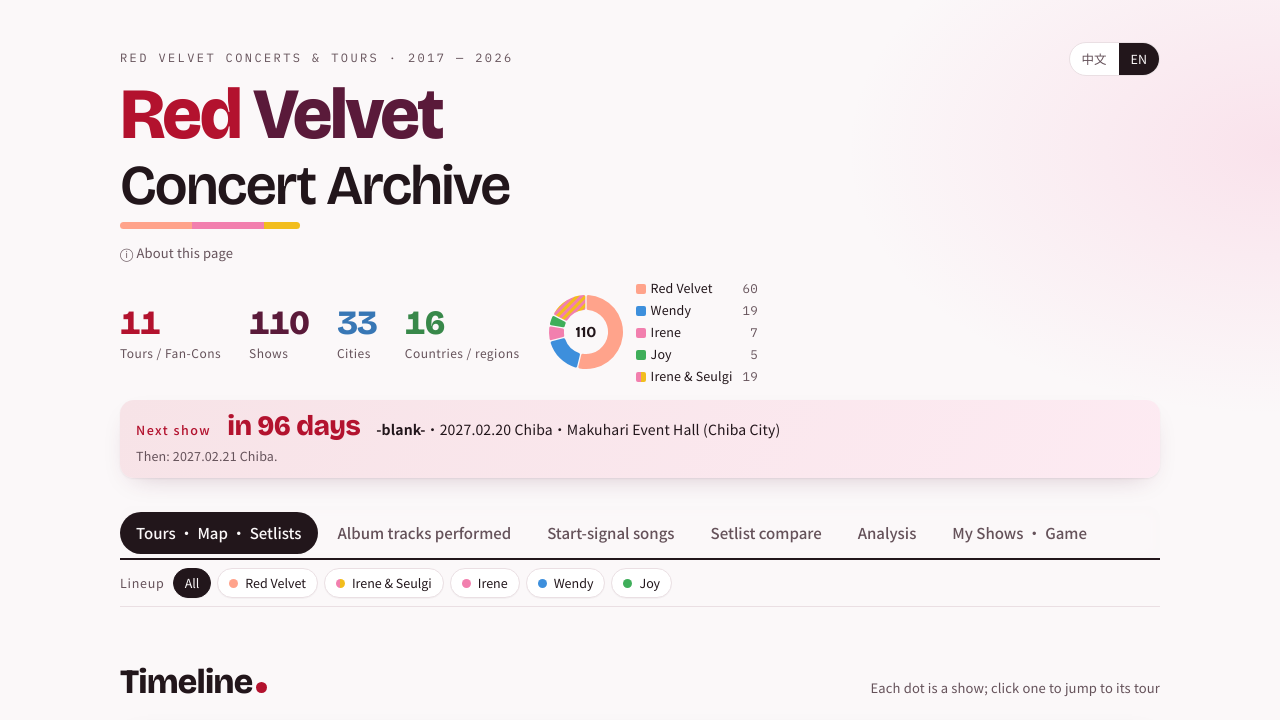
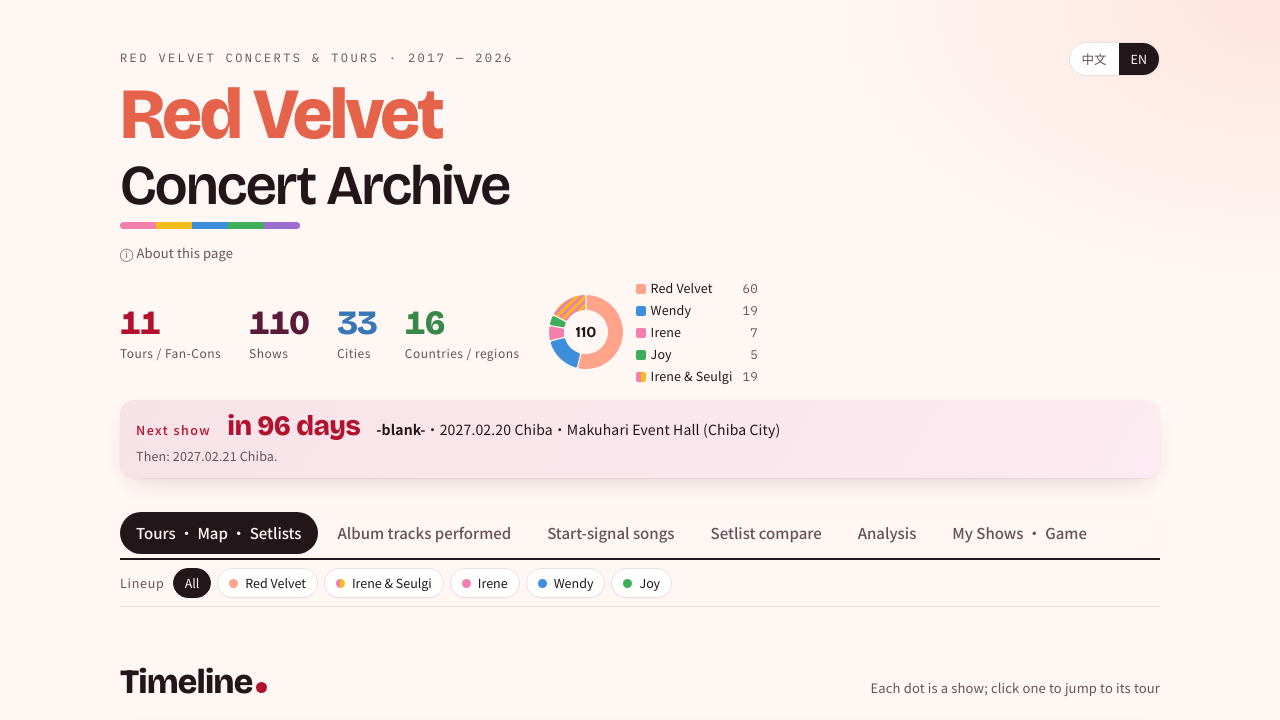
Before and after one commit to confetticon/rv-concerts, a plain HTML site: page index.html in a window 1280 px wide. Shown: the top 720 px of the page. Drawn offline with nearby package versions, Linux system fonts and the light colour scheme; a web font is replaced by a local one.

Commit message:
Add files via upload

```diff
--- a/index.html
+++ b/index.html
@@ -12,7 +12,7 @@
 <style>
 /* Layout: programme booklet — header + filters, world map with city panel, tour index, one section per tour (dates + setlist tabs), city index */
 :root{
-  --bg:#fbf8f9; --surface:#ffffff; --ink:#22161b; --muted:#65525a; --line:#eadfe3;
+  --bg:#fff7f4; --surface:#ffffff; --ink:#22161b; --muted:#65525a; --line:#eadfe3;
   --red:#b3122e; --velvet:#5a1a3a; --red-soft:#f7e3e7; --velvet-soft:#efe4ec; --cancel:#9a8b91;
   --land:#ece3e7; --land-on:#e8b9c4; --sea:#f6f1f3;
   --c-rv:#ffa38b; --c-irene:#f27fae; --c-seulgi:#f2bd1d; --c-wendy:#3d8fdc; --c-joy:#3fae5a; --c-yeri:#9b6fd0;
@@ -22,14 +22,14 @@
   --head:"Bricolage Grotesque","Chiron GoRound TC","Noto Sans TC","PingFang TC",system-ui,sans-serif;
 }
 @media (prefers-color-scheme:dark){:root:not([data-theme="light"]){
-  --bg:#140c10; --surface:#1d1318; --ink:#f3e9ed; --muted:#b39ca6; --line:#35252d;
+  --bg:#2a1519; --surface:#341c21; --ink:#fbeee9; --muted:#c9aab0; --line:#4d2e35;
   --red:#ff5a6e; --velvet:#d59ac0; --red-soft:#3a1720; --velvet-soft:#2e1a28; --cancel:#7d6a72;
-  --land:#2c2027; --land-on:#6a2a3c; --sea:#180f14;
+  --land:#43262c; --land-on:#7a3443; --sea:#23111a;
   --c-rv:#ffa38b; --c-irene:#f59cc1; --c-seulgi:#f7cf55; --c-wendy:#6eaae8; --c-joy:#63c47d; --c-yeri:#b892e0; color-scheme:dark}}
 :root[data-theme="dark"]{
-  --bg:#140c10; --surface:#1d1318; --ink:#f3e9ed; --muted:#b39ca6; --line:#35252d;
+  --bg:#2a1519; --surface:#341c21; --ink:#fbeee9; --muted:#c9aab0; --line:#4d2e35;
   --red:#ff5a6e; --velvet:#d59ac0; --red-soft:#3a1720; --velvet-soft:#2e1a28; --cancel:#7d6a72;
-  --land:#2c2027; --land-on:#6a2a3c; --sea:#180f14;
+  --land:#43262c; --land-on:#7a3443; --sea:#23111a;
   --c-rv:#ffa38b; --c-irene:#f59cc1; --c-seulgi:#f7cf55; --c-wendy:#6eaae8; --c-joy:#63c47d; --c-yeri:#b892e0; color-scheme:dark}
 body{background:var(--bg);color:var(--ink);font-family:var(--body);font-size:15px;line-height:1.6;
   padding-left:max(16px,env(safe-area-inset-left,0px));padding-right:max(16px,env(safe-area-inset-right,0px))}
@@ -565,11 +565,12 @@ h1 .ca::after{background:linear-gradient(90deg,var(--accent,var(--c-rv)) 0 50%,v
   .idx{transition:border-color .15s,transform .15s}.idx:hover{transform:translateY(-2px)}
 }
 /* ===== livelier look ===== */
-:root{--rainbow:linear-gradient(90deg,var(--c-rv) 0 20%,var(--c-irene) 20% 40%,var(--c-seulgi) 40% 60%,var(--c-wendy) 60% 80%,var(--c-joy) 80% 100%);--r:14px;--shadow:0 1px 2px rgba(60,20,40,.06),0 10px 28px -14px rgba(90,26,58,.28)}
-body{background:radial-gradient(760px 420px at 0% -6%,color-mix(in srgb,var(--c-rv) 26%,transparent),transparent 70%),radial-gradient(620px 380px at 100% 2%,color-mix(in srgb,var(--c-irene) 18%,transparent),transparent 70%),radial-gradient(520px 320px at 55% -4%,color-mix(in srgb,var(--c-seulgi) 14%,transparent),transparent 70%),var(--bg);background-repeat:no-repeat;letter-spacing:.01em}
+:root{--coral-ink:#e5634b;--rainbow:linear-gradient(90deg,var(--c-irene) 0 20%,var(--c-seulgi) 20% 40%,var(--c-wendy) 40% 60%,var(--c-joy) 60% 80%,var(--c-yeri) 80% 100%);--r:14px;--shadow:0 1px 2px rgba(60,20,40,.06),0 10px 28px -14px rgba(90,26,58,.28)}
+body{background:radial-gradient(820px 460px at 0% -6%,color-mix(in srgb,var(--c-rv) 34%,transparent),transparent 70%),radial-gradient(640px 400px at 100% 0%,color-mix(in srgb,var(--c-rv) 22%,transparent),transparent 70%),radial-gradient(520px 320px at 55% -4%,color-mix(in srgb,var(--c-irene) 12%,transparent),transparent 70%),var(--bg);background-repeat:no-repeat;letter-spacing:.01em}
 h1{font-family:var(--display);font-weight:800;letter-spacing:-.035em;line-height:.92}
-h1 .r{color:var(--red)}
-h1 .v{font-style:normal;font-weight:800;color:var(--velvet)}
+h1 .r,h1 .v{color:var(--coral-ink);font-style:normal;font-weight:800}
+@media (prefers-color-scheme:dark){:root:not([data-theme="light"]){--coral-ink:#ffa38b}}
+:root[data-theme="dark"]{--coral-ink:#ffa38b}
 h1 .ca{font-weight:600;letter-spacing:-.03em;font-size:.78em;display:inline-block;margin-top:.12em}
 h1 .ca::after{background:var(--accentbar,var(--rainbow));width:3.2em;height:7px;border-radius:99px}
 .kicker{letter-spacing:.2em}
@@ -615,7 +616,7 @@ ol.sl li.seg{font-family:var(--display);font-weight:800;letter-spacing:.06em}
 .gmodes{gap:6px}
 @media (prefers-reduced-motion:no-preference){
   .glv{animation:gl .4s ease}@keyframes gl{from{transform:scale(.7);opacity:0}}
-  h1 .ca::after{background-size:200% 100%;animation:rb 1.2s ease-out}@keyframes rb{from{clip-path:inset(0 100% 0 0)}to{clip-path:inset(0 0 0 0)}}
+  h1 .ca::after{animation:rb 1.2s ease-out}@keyframes rb{from{clip-path:inset(0 100% 0 0)}to{clip-path:inset(0 0 0 0)}}
   .mapbox,.tlwrap,.alb,.rk,.kvc,.gcard{transition:transform .2s ease,box-shadow .2s ease}
   .alb:hover,.rk:hover,.kvc:hover{transform:translateY(-2px)}
 }
```
